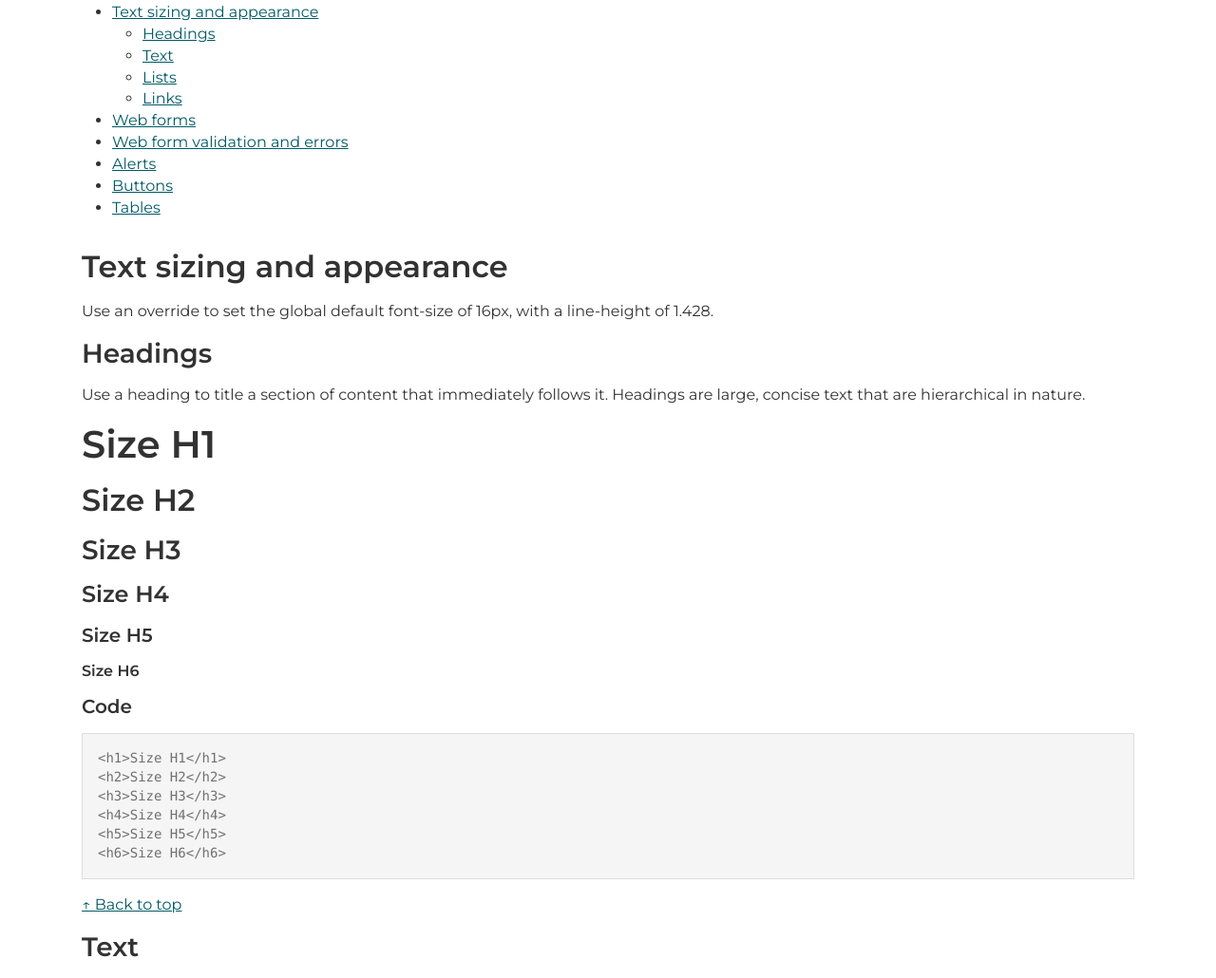
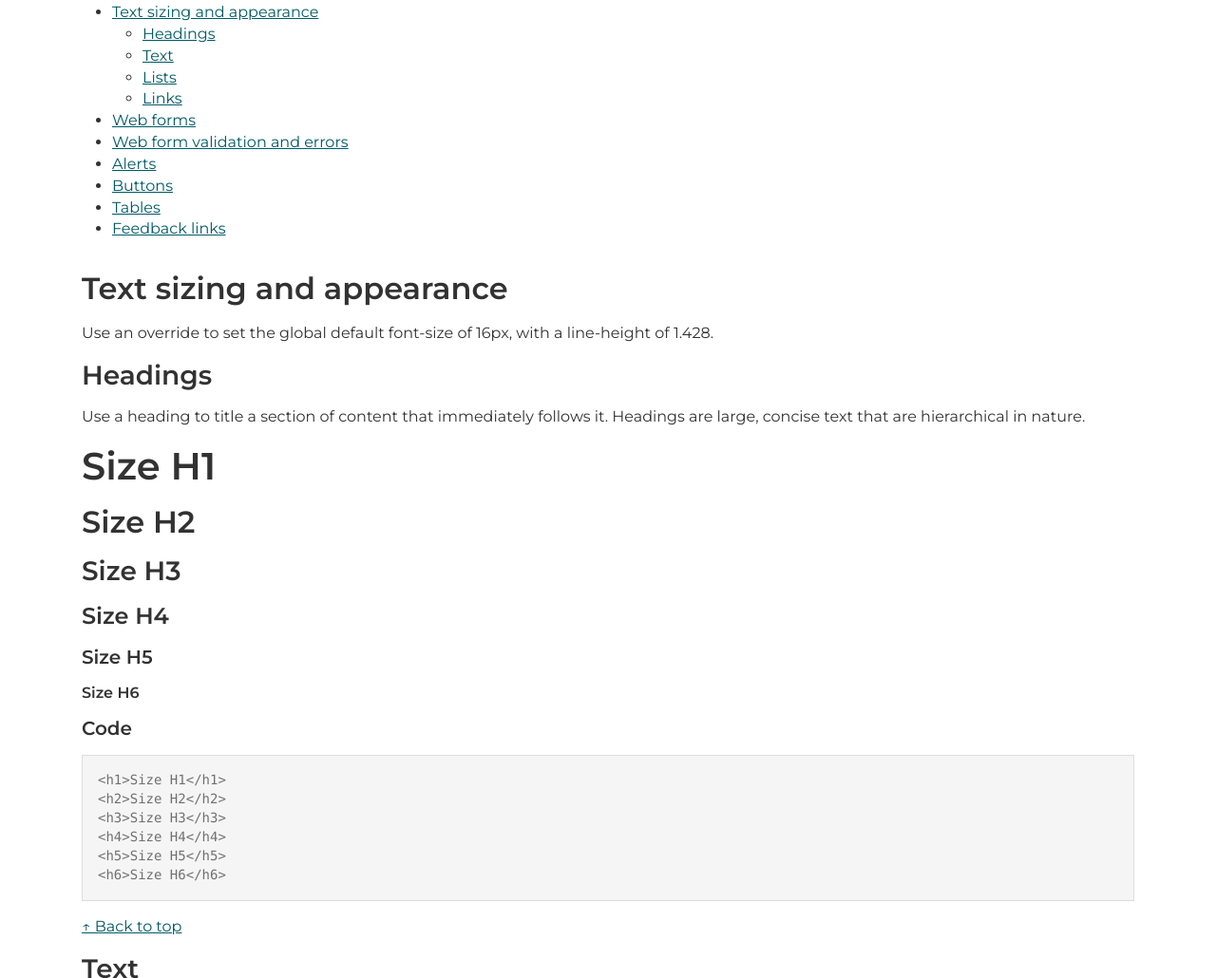
Before and after one commit to ytgov/yukon-bootstrap5-sass-js, a website with bundled scripts: page index.html in a window 1280 px wide. Shown: the part 926-1956 px from the top of the page at 95% size. Built offline with nearby package versions, Linux system fonts and the light colour scheme; files whose address does not match are found by name.

Commit message:
Updated table of contents

```diff
--- a/index.html
+++ b/index.html
@@ -134,6 +134,8 @@
       <li><a href="#alerts" title="Alerts">Alerts</a></li>
       <li><a href="#buttons" title="Buttons">Buttons</a></li>
       <li><a href="#tables" title="Tables">Tables</a></li>
+      <li><a href="#feedback-links" title="Feedback links">Feedback links</a></li>
+
     </ul>
 
     <h2 id="text-sizing-appearance">Text sizing and appearance</h2>
@@ -677,7 +679,7 @@
 
 
 
-    <h2 id="tables">Feedback links</h2>
+    <h2 id="feedback-links">Feedback links</h2>
 
     <p>All online services, forms, and websites should have a mechanism to provide feedback.</p>
 
```
